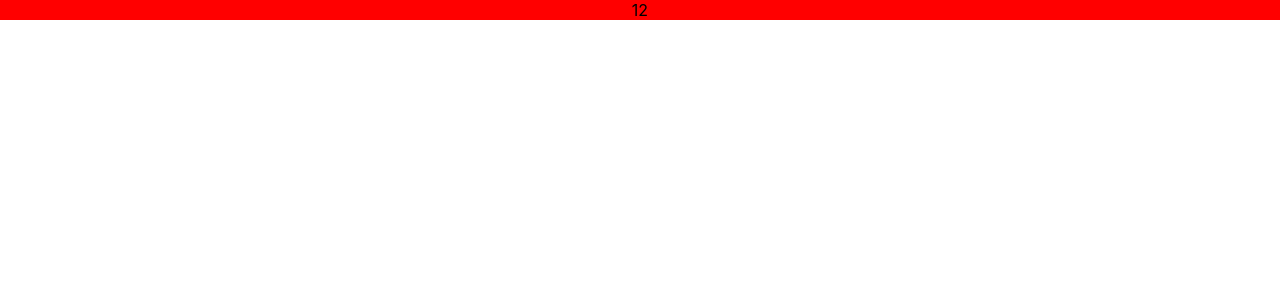
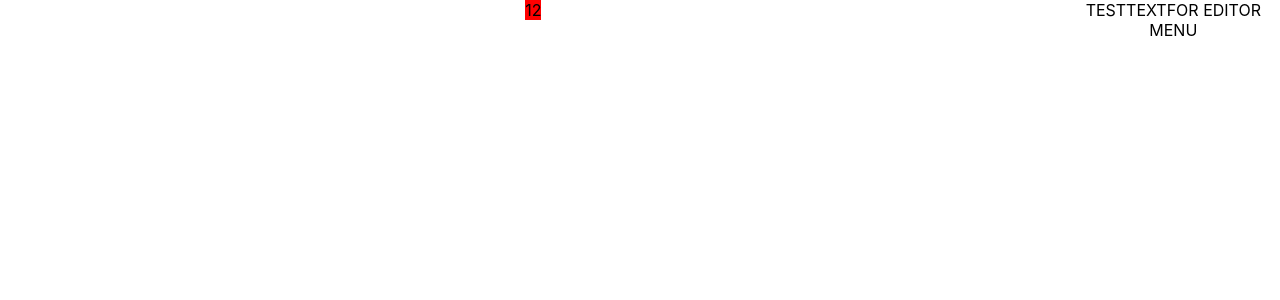
Before and after one commit to KrzysztofKrych/editor, a React (Create React App) app: page / in a window 1280 px wide. Shown: the top 300 px of the page. Built offline with nearby package versions, Linux system fonts and the light colour scheme.

Commit message:
layout for editor and menu

```diff
--- a/src/App.css
+++ b/src/App.css
@@ -1,38 +1,4 @@
 .App {
   text-align: center;
+  height: 100vh;
 }
-
-.App-logo {
-  height: 40vmin;
-  pointer-events: none;
-}
-
-@media (prefers-reduced-motion: no-preference) {
-  .App-logo {
-    animation: App-logo-spin infinite 20s linear;
-  }
-}
-
-.App-header {
-  background-color: #282c34;
-  min-height: 100vh;
-  display: flex;
-  flex-direction: column;
-  align-items: center;
-  justify-content: center;
-  font-size: calc(10px + 2vmin);
-  color: white;
-}
-
-.App-link {
-  color: #61dafb;
-}
-
-@keyframes App-logo-spin {
-  from {
-    transform: rotate(0deg);
-  }
-  to {
-    transform: rotate(360deg);
-  }
-}
--- a/src/App.tsx
+++ b/src/App.tsx
@@ -1,22 +1,10 @@
 import './App.css'
-import Draggable from 'react-draggable'
-import React from 'react'
-import { TestStyledDiv } from './styles/styled-components'
-import { useAppDispatch } from './store'
-import { addDraggableTextThunkAction } from './store/editor/editor.thunk'
-
-const defaultText = { value: `test${Date.now()}`, id: `${Date.now()}`, position: { x: 0, y: 0 } }
+import { MainLayout } from './components/MainLayout'
 
 function App() {
-  const nodeRef = React.useRef(null)
-  const dispatch = useAppDispatch()
   return (
     <div className='App'>
-      <Draggable nodeRef={nodeRef}>
-        <TestStyledDiv onClick={() => dispatch(addDraggableTextThunkAction(defaultText))} ref={nodeRef}>
-          12
-        </TestStyledDiv>
-      </Draggable>
+      <MainLayout />
     </div>
   )
 }
--- /dev/null
+++ b/src/components/Editor.tsx
@@ -0,0 +1,21 @@
+import { useRef } from 'react'
+import Draggable from 'react-draggable'
+import { useAppDispatch } from '../store'
+import { addDraggableTextThunkAction } from '../store/editor/editor.thunk'
+import { TestStyledDiv } from '../styles/styled-components'
+
+const defaultText = { value: `test${Date.now()}`, id: `${Date.now()}`, position: { x: 0, y: 0 } }
+
+export const Editor = () => {
+  const nodeRef = useRef(null)
+  const dispatch = useAppDispatch()
+  return (
+    <div>
+      <Draggable bounds='parent' nodeRef={nodeRef}>
+        <TestStyledDiv onClick={() => dispatch(addDraggableTextThunkAction(defaultText))} ref={nodeRef}>
+          12
+        </TestStyledDiv>
+      </Draggable>
+    </div>
+  )
+}
--- /dev/null
+++ b/src/components/EditorMenu.tsx
@@ -0,0 +1 @@
+export const EditorMenu = () => <div>TESTTEXTFOR EDITOR MENU</div>
--- /dev/null
+++ b/src/components/MainLayout.tsx
@@ -0,0 +1,10 @@
+import { StyledGrid } from '../styles/styled-components'
+import { Editor } from './Editor'
+import { EditorMenu } from './EditorMenu'
+
+export const MainLayout = () => (
+  <StyledGrid columns='5fr 1fr'>
+    <Editor />
+    <EditorMenu />
+  </StyledGrid>
+)
--- a/src/styles/styled-components.ts
+++ b/src/styles/styled-components.ts
@@ -1,5 +1,13 @@
 import styled from 'styled-components'
 
 export const TestStyledDiv = styled.div`
-  background-color: red;
+  background: red;
+  display: inline-block;
 `
+
+export const StyledGrid = styled.div<{ columns: string; rows?: string; height?: string }>`
+  display: grid;
+  grid-template-columns: ${(props) => props.columns};
+  grid-template-rows: ${(props) => (props.rows ? props.rows : 'inherit')};
+  height: ${(props) => (props.height ? props.height : '100%')};
+`
```
Also changed, not shown: .eslintrc.json.
